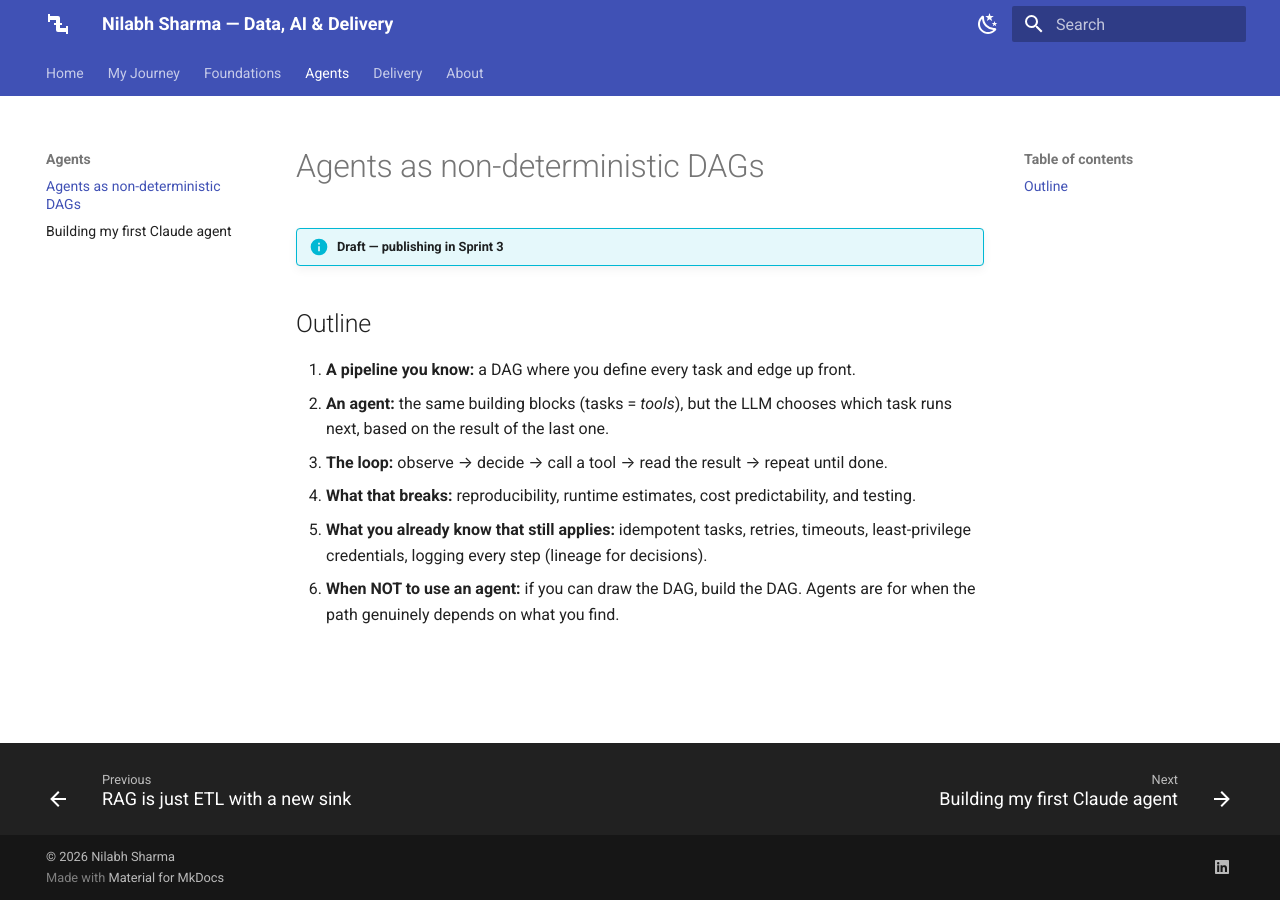
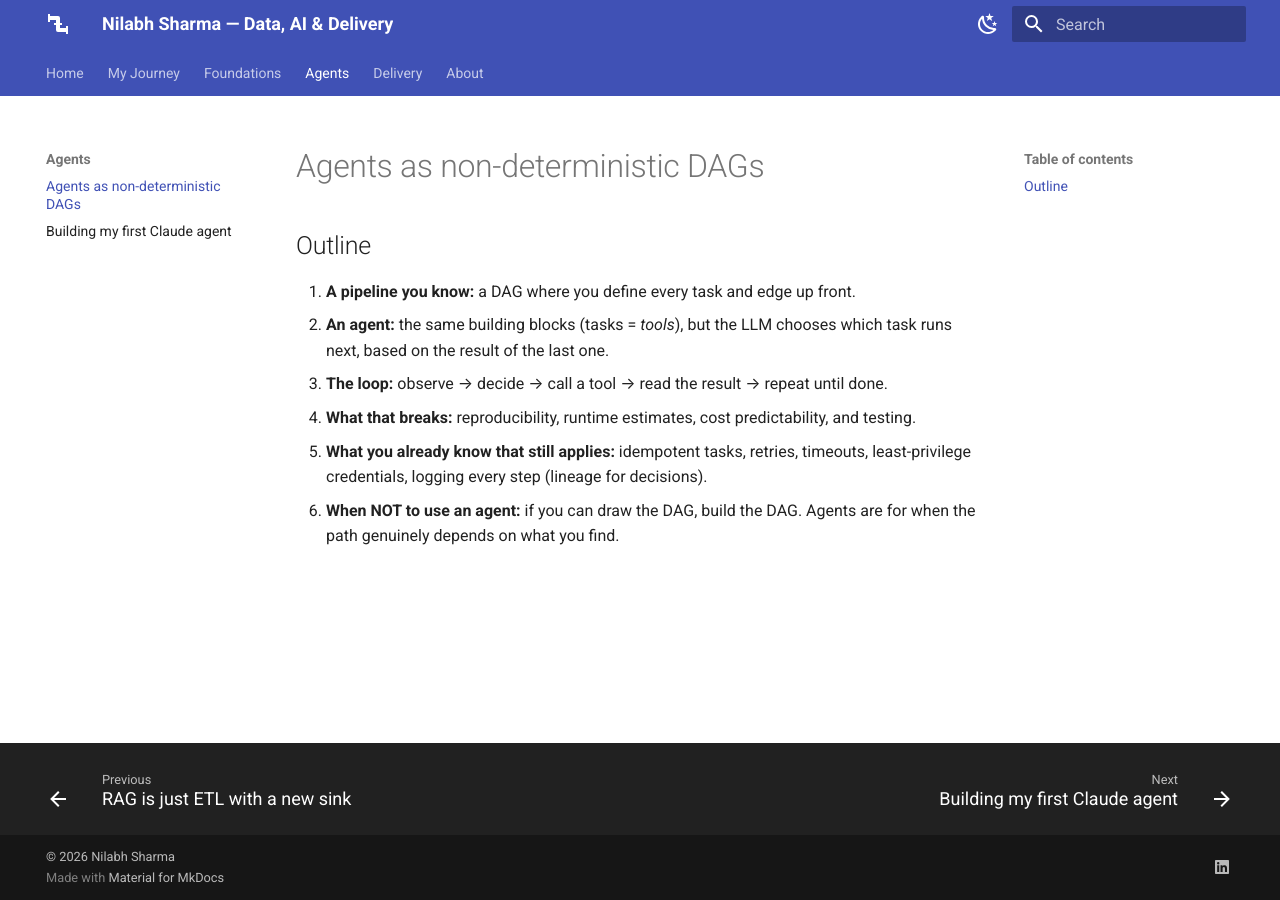
Before and after one commit to nilabh-sharma/nilabh-sharma, an MkDocs documentation site: the page built from docs/agents/overview.md, in a window 1280 px wide. Built offline with MkDocs 1.6.1 and Material for MkDocs 9.7.7, drawn with Linux system fonts in a browser that asks for light colours.

Commit message:
Remove draft notice from agents overview

```diff
--- a/docs/agents/overview.md
+++ b/docs/agents/overview.md
@@ -1,6 +1,5 @@
 # Agents as non-deterministic DAGs
 
-!!! info "Draft — publishing in Sprint 3"
 
 ## Outline
 
```
